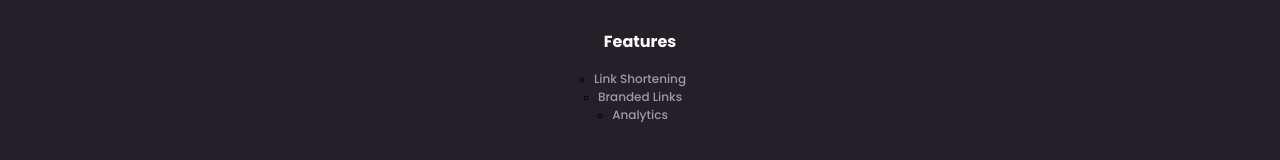
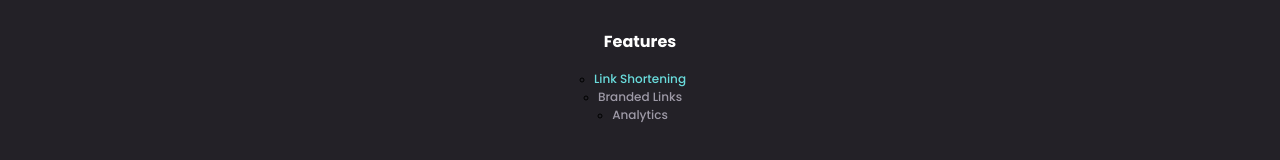
Before and after one commit to riwepo/fem-url-shortening-api-landing-page, a React (Create React App) app: page / in a window 1280 px wide. In both pictures the pointer is over the link "Link Shortening". Shown: the part 2889-3049 px from the top of the page. Built offline with nearby package versions, Linux system fonts and the light colour scheme.

Commit message:
active states anchors

```diff
--- a/src/components/footer/FooterItem.module.css
+++ b/src/components/footer/FooterItem.module.css
@@ -30,4 +30,10 @@
   font-size: 0.75rem;
   font-weight: 500;
   text-decoration: none;
+  cursor: pointer;
 }
+
+.a:hover,
+.a:active {
+  color: var(--cyan-tint-color);
+}
```
